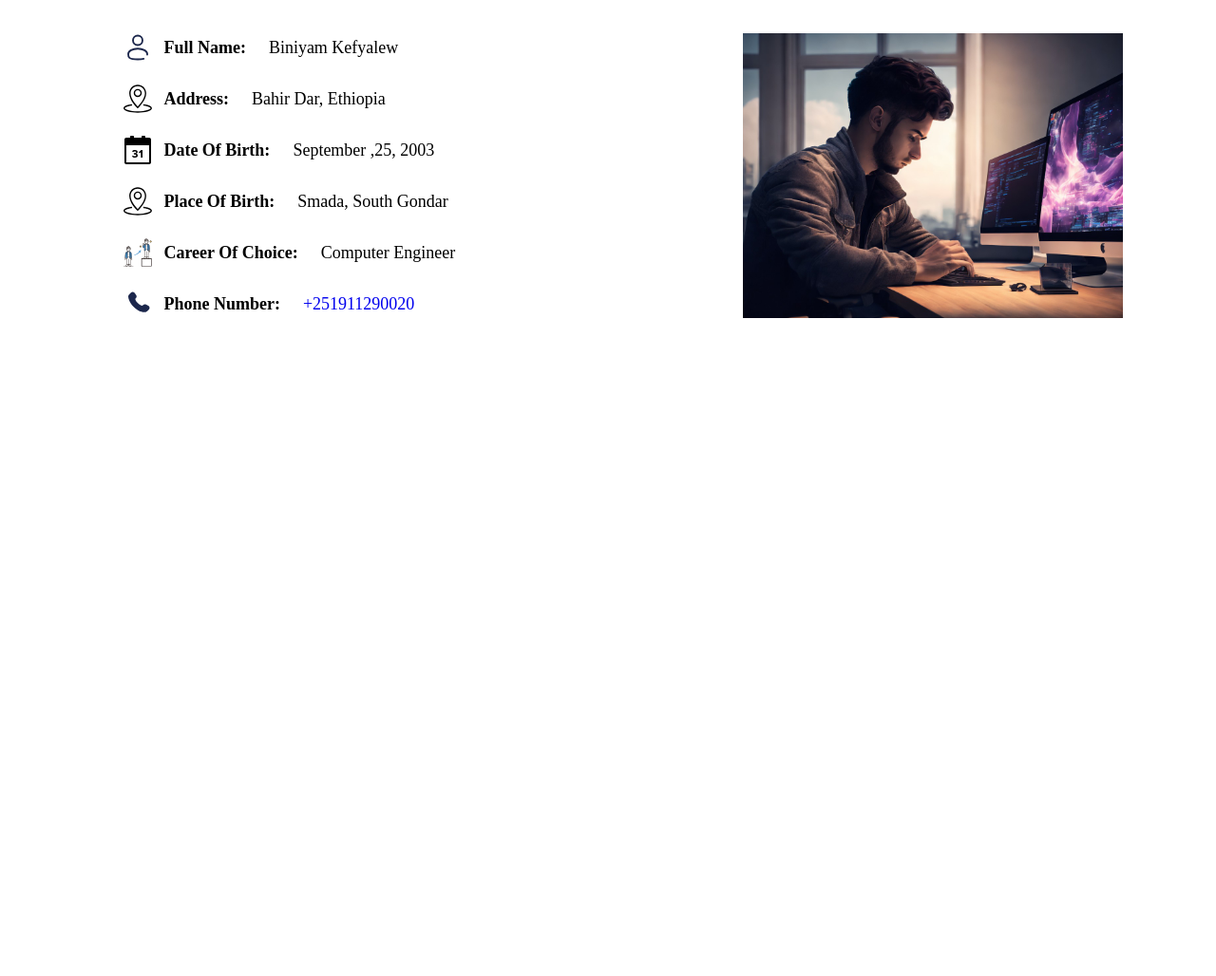
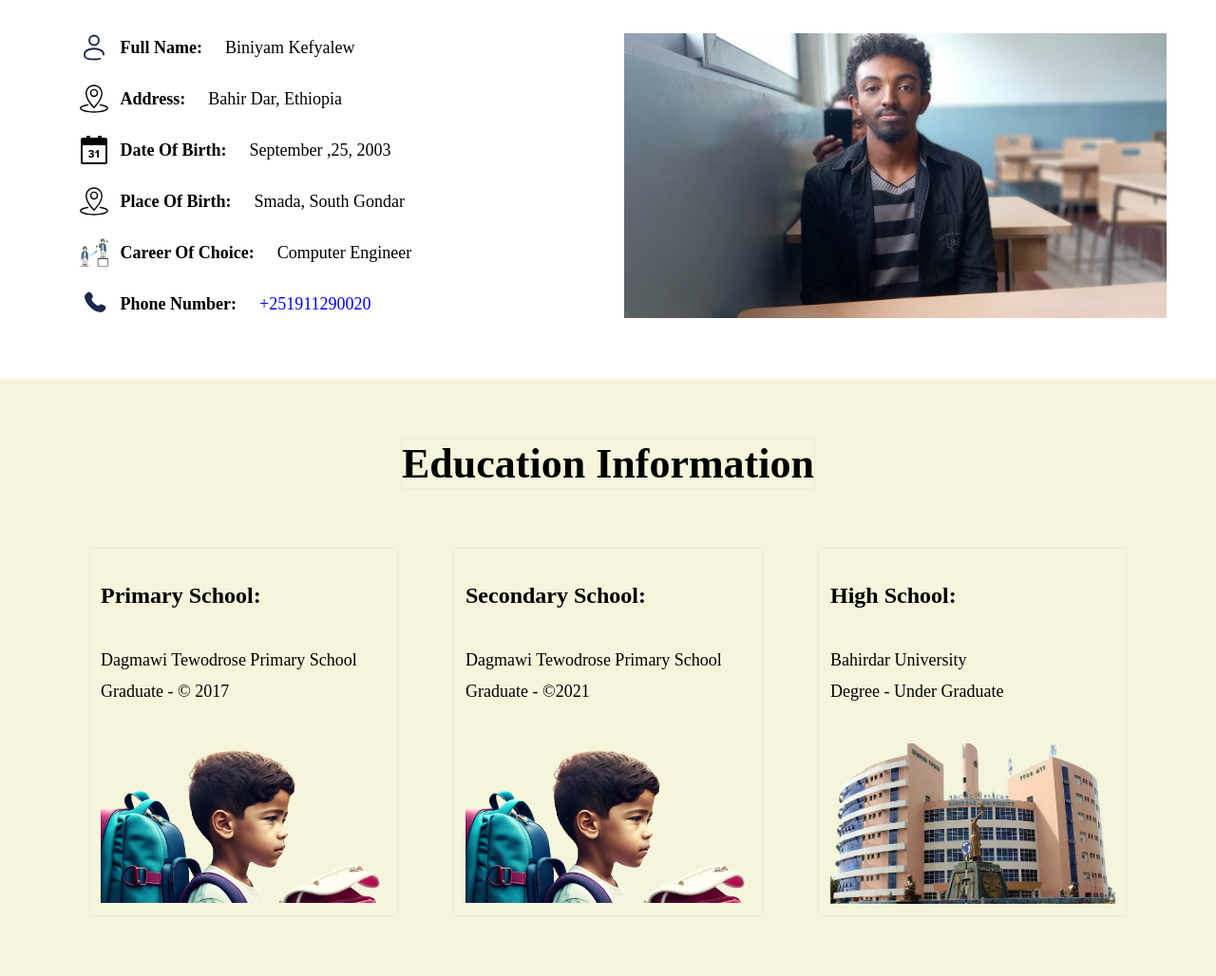
Before and after one commit to right-hand-boy/Biniyam_Kefyalew_BITSr01, a plain HTML site: page index.html in a window 1280 px wide. Shown: the part 624-1652 px from the top of the page at 95% size. Before the commit the page ends 1023 px from the top, so only its background shows below. Drawn offline with Linux system fonts and the light colour scheme.

Commit message:
education information

```diff
--- a/index.css
+++ b/index.css
@@ -161,7 +161,7 @@ h3 {
   /* animation: slideInFromUp 3s forwards; */
 }
 .basic-detail {
-  flex: 0 0 40%;
+  flex: 0 0 50rem;
   padding: 3.2rem;
   display: flex;
   flex-direction: column;
@@ -181,6 +181,46 @@ h3 {
   align-items: center;
   gap: 1.2rem;
 }
+/* //////////////////////////////////// */
+/* //////Education Tnformation///////// */
+/* //////////////////////////////////// */
+.education-details {
+  box-shadow: 0 0 0.3rem rgba(17, 17, 17, 0.068);
+  padding: 3.2rem;
+  background-color: rgb(245, 245, 220);
+}
+.education-details h1 {
+  box-shadow: 0 0 0.3rem rgba(17, 17, 17, 0.068);
+  width: max-content;
+  margin: 3.2rem auto;
+}
+.schools {
+  display: flex;
+  flex-wrap: wrap;
+  justify-content: space-around;
+  padding: 3.2rem;
+}
+.education-details img {
+  width: 100%;
+}
+.school {
+  font-size: 1.8rem;
+  text-transform: capitalize;
+  display: flex;
+  flex-direction: column;
+  gap: 1.2rem;
+
+  flex: 0 0 30rem;
+  box-shadow: 0 0 0.3rem rgba(0, 0, 0, 0.089);
+  padding: 1.2rem;
+}
+.school-image {
+  margin-top: 3.2rem;
+}
+/* //////////////////////////////////// */
+/* //////Education Tnformation///////// */
+/* //////////////////////////////////// */
+
 /* //////////////////////////////////// */
 /* //////////////Animations////////////// */
 /* //////////////////////////////////// */
--- a/index.html
+++ b/index.html
@@ -499,7 +499,42 @@
             ><a target="_blank" href="tel:+251911290020">+251911290020</a>
           </p>
         </div>
-        <img src="./image/ben.jpg" />
+        <img src="./image/biniyam.jpg" />
+      </section>
+      <section class="education-details">
+        <h1>education information</h1>
+        <div class="schools">
+          <div class="school primary-school">
+            <h3>Primary School:</h3>
+            <p>dagmawi tewodrose primary school</p>
+            <p>graduate - &copy; 2017</p>
+            <img
+              src="./image/primary-school.png"
+              alt="child in school with backbag"
+              class="school-image"
+            />
+          </div>
+          <div class="school secondary-school">
+            <h3>secondary School:</h3>
+            <p>dagmawi tewodrose primary school</p>
+            <p>graduate - &copy;2021</p>
+            <img
+              src="./image/primary-school.png"
+              alt="child in school with backbag"
+              class="school-image"
+            />
+          </div>
+          <div class="school high-school">
+            <h3>High School:</h3>
+            <p>bahirdar university</p>
+            <p>Degree - under graduate</p>
+            <img
+              src="./image/high-school.png"
+              alt="child in school with backbag"
+              class="school-image"
+            />
+          </div>
+        </div>
       </section>
     </div>
   </body>
```
Also changed, not shown: image/high-school.png (added), image/primary-school.png (added).
